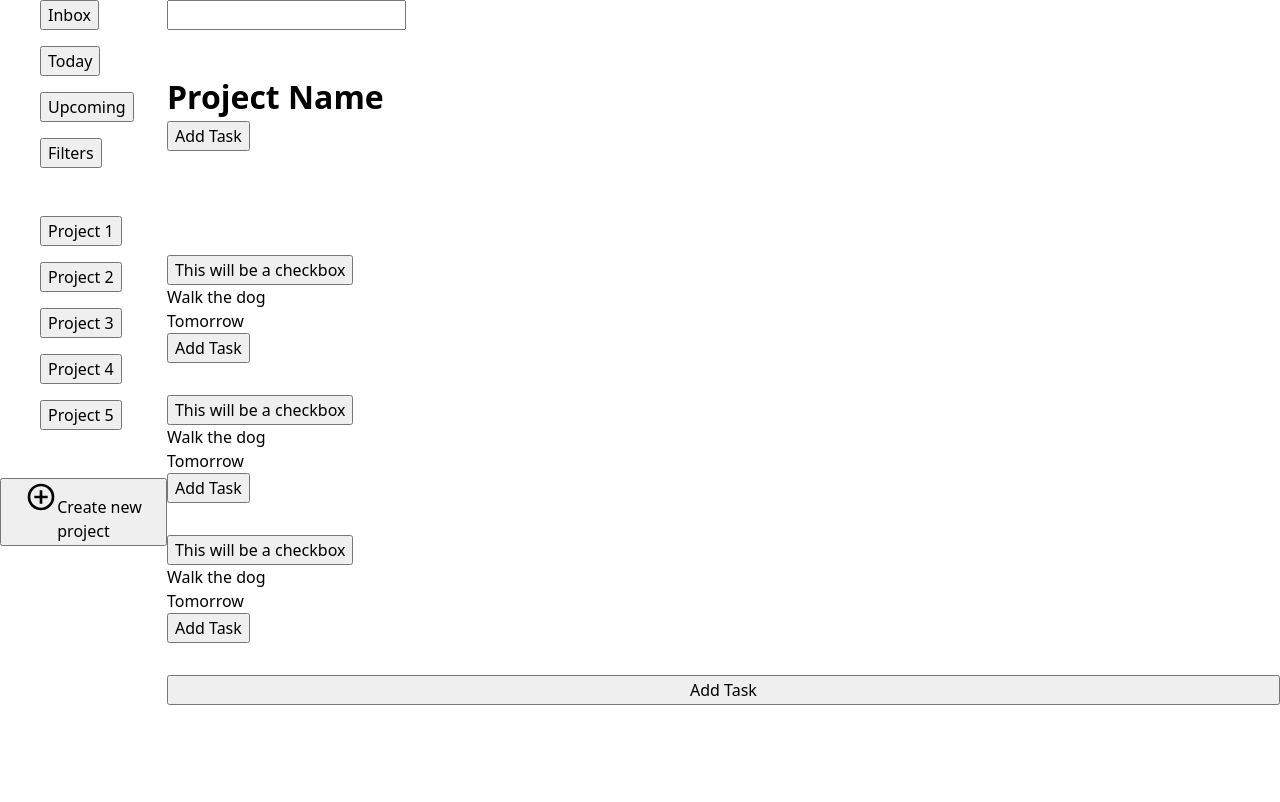
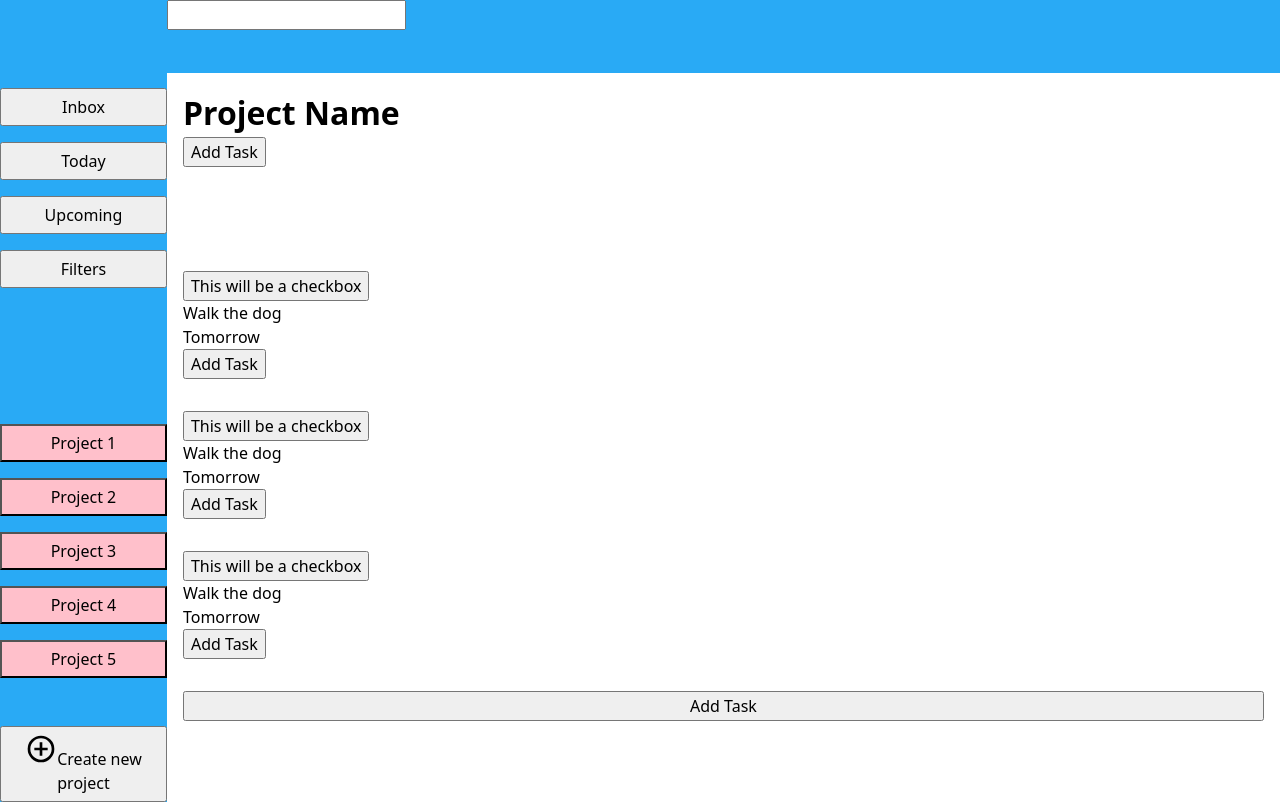
Before and after one commit to Sjoerd473/To-Do-App, a website built with webpack: page src/template.html in a window 1280 px wide. Built offline with nearby package versions, Linux system fonts and the light colour scheme.

Commit message:
added some styling

```diff
--- a/src/styles.css
+++ b/src/styles.css
@@ -15,7 +15,7 @@
 body {
   line-height: 1.5;
   -webkit-font-smoothing: antialiased;
-
+  --wrapper-green: rgb(41, 170, 245);
   height: 100vh;
   --fonts: system-ui, "Segoe UI", Roboto, Helvetica, Arial, sans-serif, "Apple Color Emoji", "Segoe UI Emoji", "Segoe UI Symbol";
   font-family: var(--fonts);
@@ -69,10 +69,36 @@ h6 {
   }
   .sidebar {
     gap:3rem;
+    background-color: var(--wrapper-green);
+    font-family: var(--fonts);
+  }
+  nav{
+    background-color: var(--wrapper-green);
   }
 
   .sidebar ul{
     gap: 1rem;
+  }
+
+  .sidebar ul >li{
+    width:100%
+  }
+
+  .sidebar-list-top, .sidebar-list-middle{
+    margin-top: 5.5rem;
+    align-items: center;
+    padding: 0
+  }
+
+  .sidebar button{
+    padding: 5px 0;
+    width:100%
+
+  }
+
+  .sidebar-list-middle button{
+    background-color: pink;
+
   }
 
   .main{
@@ -84,6 +110,7 @@ h6 {
     display:grid;
     grid-template-rows: repeat(auto-fill, minmax(150px, 1fr));
     gap:2rem;
+    margin:1rem;
   }
 
   svg{
```
